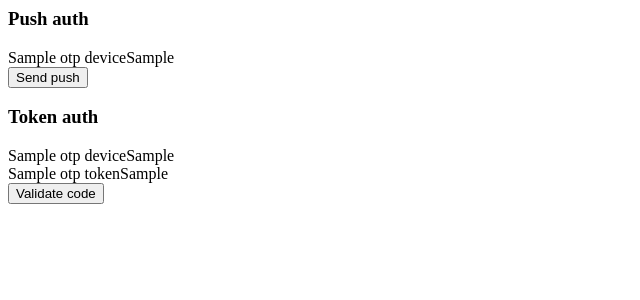
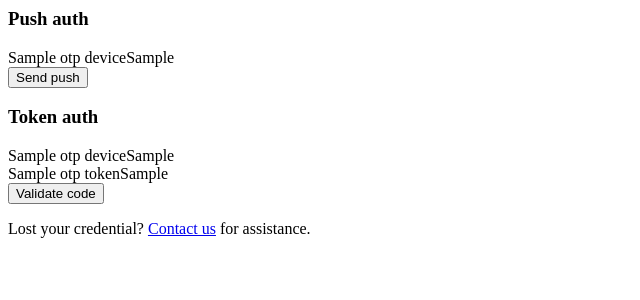
Before and after one commit to goetzk/django-otp-vip, a Django app: template templates/otp_vip/validate_vip.html in a window 1280 px wide. Shown: the top 300 px of the page, without its empty margins (0-640 px from the left). Run offline with Django 3.2, Linux system fonts and the light colour scheme; the template is opened without the code that fills it: most values are stand-ins (such as "Sample title", 1, 10 or a date in 2020); parts of the project's set-up code (start-up, migrations or seed data) failed here and were passed over.

Commit message:
Add a pointer to 'contact us' for lost credentials
It was noted that someone who has lost their credential may not know what to do
so I'm going to send them to the contact person for help.

```diff
--- a/templates/otp_vip/validate_vip.html
+++ b/templates/otp_vip/validate_vip.html
@@ -32,6 +32,8 @@
 
 {% if not formpush and not formtoken %}
 <p>No multi factor options enabled. You have been logged in, but please <a href="/contact/">Contact us</a> for assistance</p>
+{% else %}
+<p>Lost your credential? <a href="/contact/">Contact us</a> for assistance.</p>
 {% endif %}
 
 </body>
```
